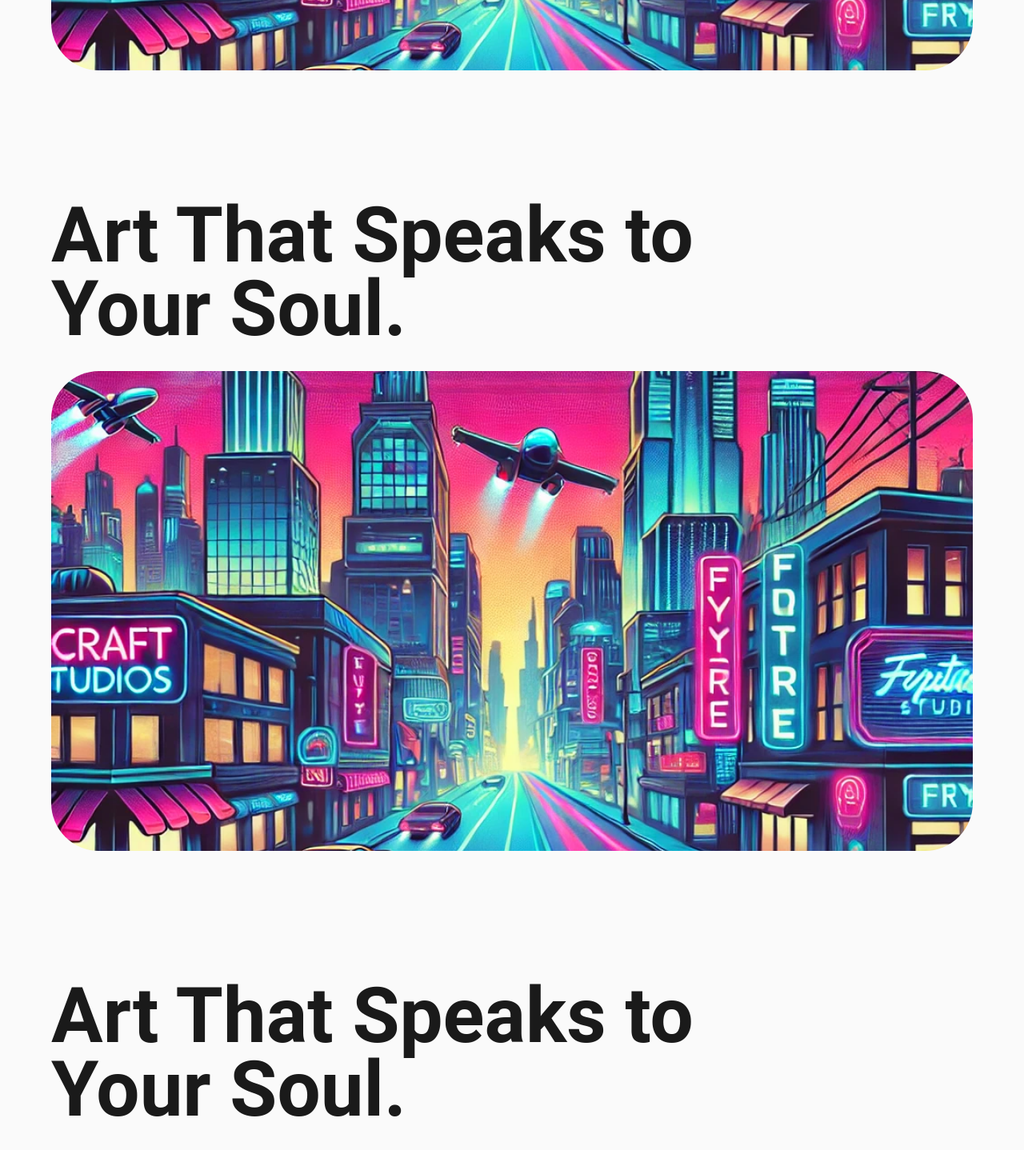
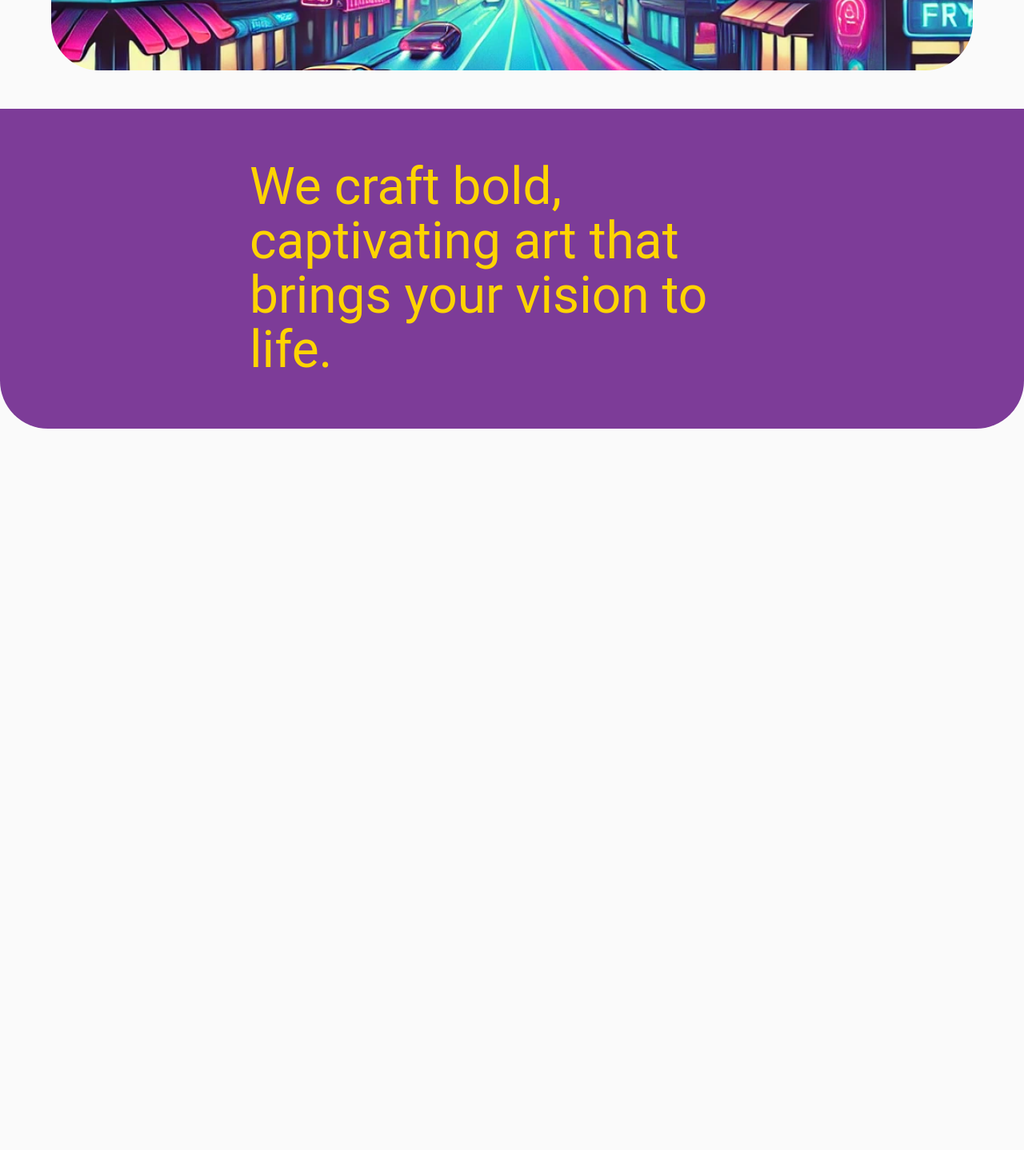
Before and after one commit to AnaDeCanha/responsive-landing-page, a Next.js app: page / in a window 1280 px wide. Shown: the part 840-2278 px from the top of the page at 80% size. After the commit the page ends 1376 px from the top, so only its background shows below. Built offline with nearby package versions, Linux system fonts and the light colour scheme.

Commit message:
add background color transition

```diff
--- a/app/page.tsx
+++ b/app/page.tsx
@@ -10,10 +10,7 @@ export default function HomePage() {
     <>
       <Navbar />
       <Hero />
-      <Hero />
-      <Hero />
-      <Hero />
-      {/* <MessageCard /> */}
+      <MessageCard />
       {/* <Services /> */}
       {/* <SideProjects /> */}
       {/* <Footer /> */}
--- a/components/Hero.tsx
+++ b/components/Hero.tsx
@@ -8,7 +8,7 @@ const Hero: React.FC = () => {
   // Map scrollY to dynamic background color
   const backgroundColor = useTransform(
     scrollY,
-    [300, 500], // Adjust range to match scroll progress
+    [0, 100], // Adjust range to match scroll progress
     ["#FAFAFA", "#7D3C98"] // Correspond to softWhite and sunsetOrange
   );
 
@@ -24,7 +24,7 @@ const Hero: React.FC = () => {
       {/* Background */}
       <motion.div
         style={{ backgroundColor }} // Inline style for dynamic colors
-        className="absolute inset-0 -z-10 transition-colors duration-500"
+        className="absolute inset-0 -z-10 transition-colors duration-200"
       />
 
       {/* Title */}
--- a/components/MessageCard.tsx
+++ b/components/MessageCard.tsx
@@ -28,20 +28,11 @@ const MessageCard: React.FC = () => {
         duration: 0.7,
         delay: isMobile ? 0.5 : 1.2, // Apply delay for desktop animation
       }}
-      className="bg-primary rounded-2xl w-full max-w-[996px] mx-auto p-8 md:p-8 relative"
+      className="bg-deepPurple rounded-br-[60px] rounded-bl-[60px] w-full mx-auto p-8 md:p-8 relative flex justify-center"
     >
-      <p className="text-subheadingMobile md:text-subheadingDesktop text-accent py-6 md:p-8">
-        ¡Hola! I&apos;m Ana, a Frontend Developer who blends technology and
-        creativity to craft user-focused web experiences. Passionate about web
-        design, productivity, and learning languages—I speak three!
+      <p className="text-subheadingMobile md:text-subheadingDesktop text-brightYellow py-6 md:p-8 max-w-[720px]">
+        We craft bold, captivating art that brings your vision to life.
       </p>
-      <Image
-        src="/s-icon.png"
-        alt="Heart Icon"
-        width={40}
-        height={40}
-        className="absolute bottom-6 right-6"
-      />
     </motion.div>
   );
 };
```
